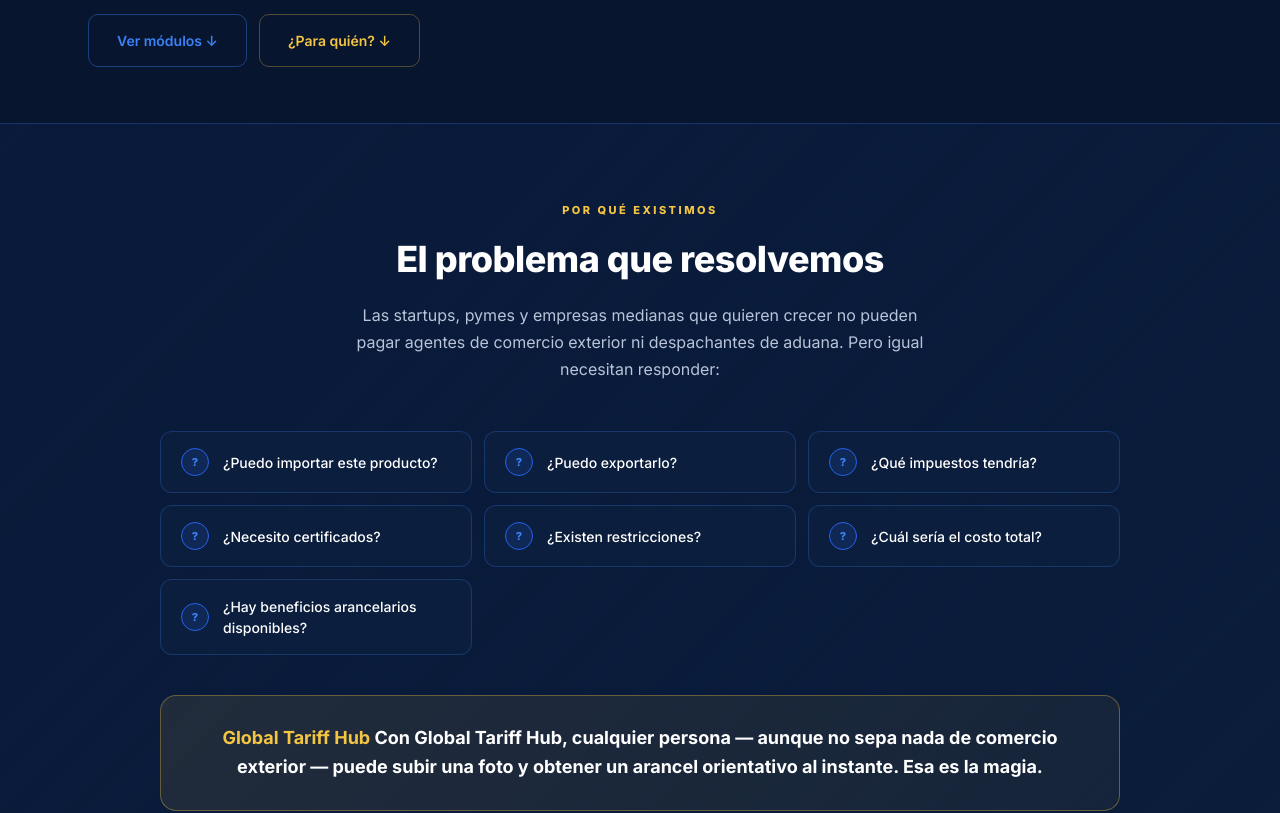
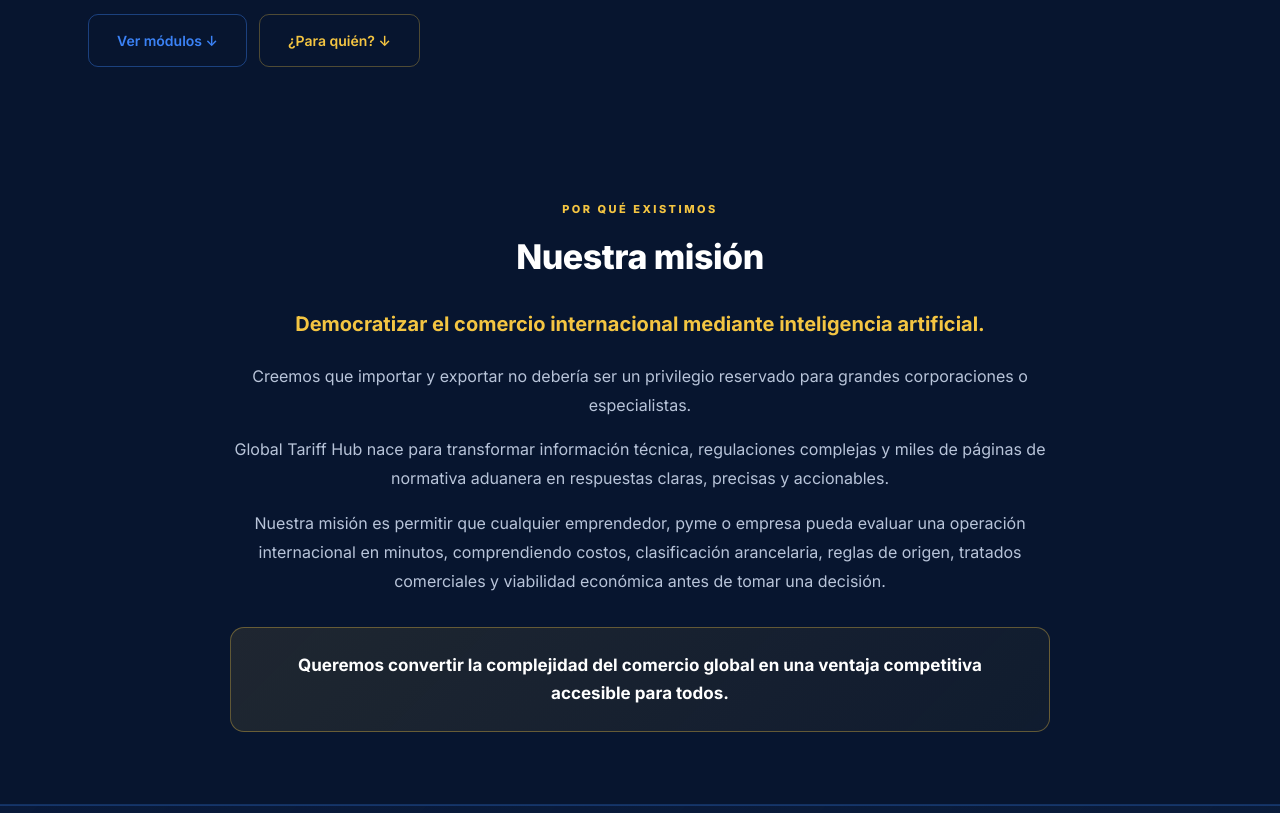
Before and after one commit to Amver8560/globaltariffhub-v2, a Next.js app: page / in a window 1280 px wide. Shown: the part 720-1533 px from the top of the page. Built offline with nearby package versions, Linux system fonts and the light colour scheme.

Commit message:
Agrega sección Nuestra Misión a la home
Texto completo de misión GTH entre el hero y la sección de problema,
destacando la democratización del comercio internacional con IA.

Co-Authored-By: Claude Sonnet 4.6 <noreply@anthropic.com>

```diff
--- a/app/page.tsx
+++ b/app/page.tsx
@@ -34,6 +34,13 @@ const T = {
       { step:"03", icon:"📊", label:"Analizá costos, acuerdos y requisitos" },
       { step:"04", icon:"✅", label:"Decidí con información real" },
     ],
+    mission_title:  "Nuestra misión",
+    mission_tag:    "Por qué existimos",
+    mission_p1:     "Democratizar el comercio internacional mediante inteligencia artificial.",
+    mission_p2:     "Creemos que importar y exportar no debería ser un privilegio reservado para grandes corporaciones o especialistas.",
+    mission_p3:     "Global Tariff Hub nace para transformar información técnica, regulaciones complejas y miles de páginas de normativa aduanera en respuestas claras, precisas y accionables.",
+    mission_p4:     "Nuestra misión es permitir que cualquier emprendedor, pyme o empresa pueda evaluar una operación internacional en minutos, comprendiendo costos, clasificación arancelaria, reglas de origen, tratados comerciales y viabilidad económica antes de tomar una decisión.",
+    mission_close:  "Queremos convertir la complejidad del comercio global en una ventaja competitiva accesible para todos.",
     problem_title: "El problema que resolvemos",
     problem_sub:   "Las startups, pymes y empresas medianas que quieren crecer no pueden pagar agentes de comercio exterior ni despachantes de aduana. Pero igual necesitan responder:",
     problems: [
@@ -108,6 +115,13 @@ const T = {
       { step:"03", icon:"📊", label:"Analyze costs, agreements & docs" },
       { step:"04", icon:"✅", label:"Decide with real information" },
     ],
+    mission_title:  "Our mission",
+    mission_tag:    "Why we exist",
+    mission_p1:     "Democratizing international trade through artificial intelligence.",
+    mission_p2:     "We believe importing and exporting should not be a privilege reserved for large corporations or specialists.",
+    mission_p3:     "Global Tariff Hub was built to transform technical information, complex regulations and thousands of pages of customs rules into clear, precise and actionable answers.",
+    mission_p4:     "Our mission is to allow any entrepreneur, SME or company to evaluate an international operation in minutes — understanding costs, tariff classification, rules of origin, trade agreements and economic viability before making a decision.",
+    mission_close:  "We want to turn the complexity of global trade into a competitive advantage accessible to everyone.",
     problem_title: "The problem we solve",
     problem_sub:   "Startups, SMEs and growing companies can't afford customs agents or trade consultants. But they still need to answer:",
     problems: [
@@ -382,6 +396,21 @@ export default function HomePage({ defaultLang = "es" }: { defaultLang?: "es"|"e
         </div>
       </section>
 
+      {/* ── Misión ─────────────────────────────────── */}
+      <section style={{ padding:"72px 48px", borderBottom:`1px solid ${C.border}` }}>
+        <div style={{ maxWidth:820, margin:"0 auto", textAlign:"center" }}>
+          <span style={{ fontSize:11, fontWeight:800, color:C.gold, letterSpacing:2.5, textTransform:"uppercase" }}>{t.mission_tag}</span>
+          <h2 style={{ fontSize:"clamp(22px,3vw,34px)", fontWeight:800, marginTop:12, marginBottom:28, letterSpacing:-0.5 }}>{t.mission_title}</h2>
+          <p style={{ fontSize:20, fontWeight:700, color:C.gold, marginBottom:24, lineHeight:1.4 }}>{t.mission_p1}</p>
+          <p style={{ fontSize:16, color:C.textSec, marginBottom:16, lineHeight:1.8 }}>{t.mission_p2}</p>
+          <p style={{ fontSize:16, color:C.textSec, marginBottom:16, lineHeight:1.8 }}>{t.mission_p3}</p>
+          <p style={{ fontSize:16, color:C.textSec, marginBottom:32, lineHeight:1.8 }}>{t.mission_p4}</p>
+          <div style={{ background:`linear-gradient(135deg,rgba(244,197,66,0.1),rgba(244,197,66,0.04))`, border:`1px solid ${C.borderGold}`, borderRadius:14, padding:"24px 32px" }}>
+            <p style={{ fontSize:17, fontWeight:700, color:C.white, lineHeight:1.6 }}>{t.mission_close}</p>
+          </div>
+        </div>
+      </section>
+
       {/* ── El problema que resolvemos ─────────────── */}
       <section style={{ background:`linear-gradient(135deg,rgba(37,99,235,0.06),rgba(11,30,61,0.8))`, borderTop:`1px solid ${C.border}`, borderBottom:`1px solid ${C.border}`, padding:"72px 48px" }}>
         <div style={{ maxWidth:960, margin:"0 auto" }}>
```
